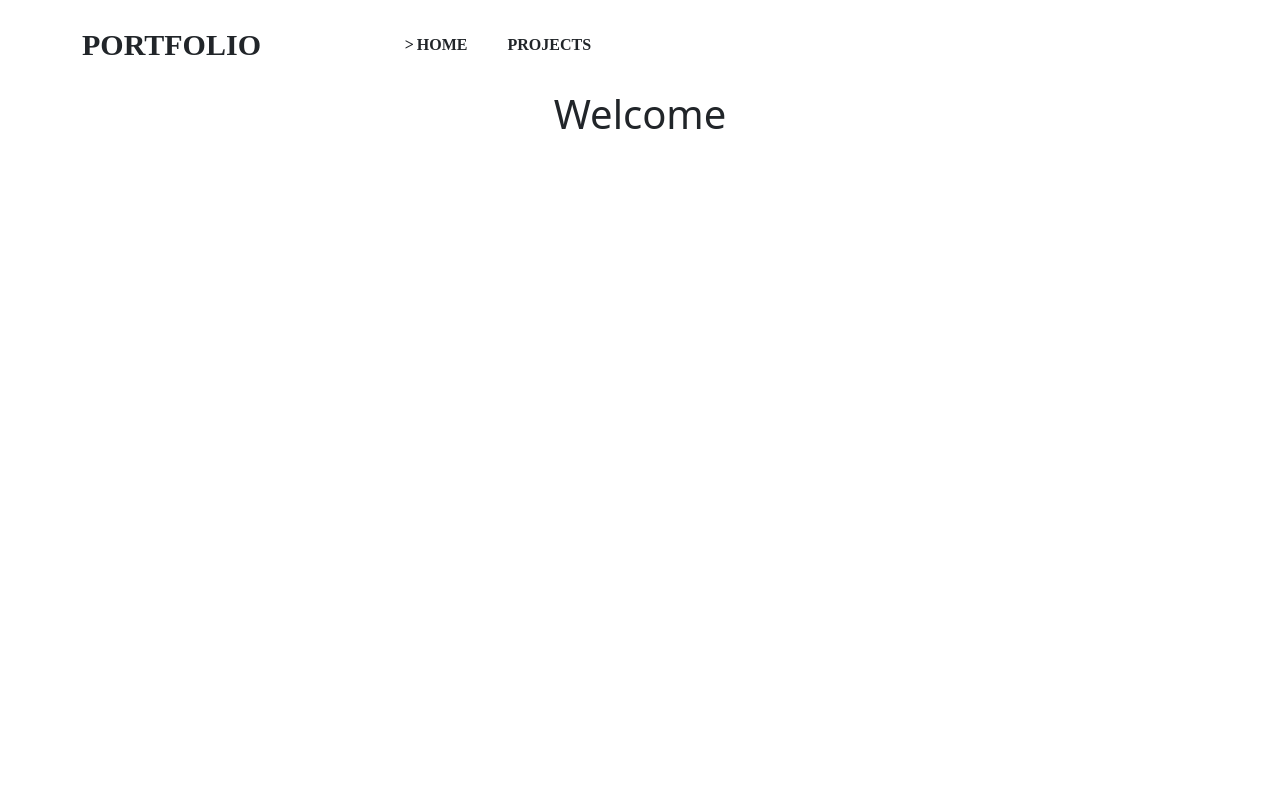
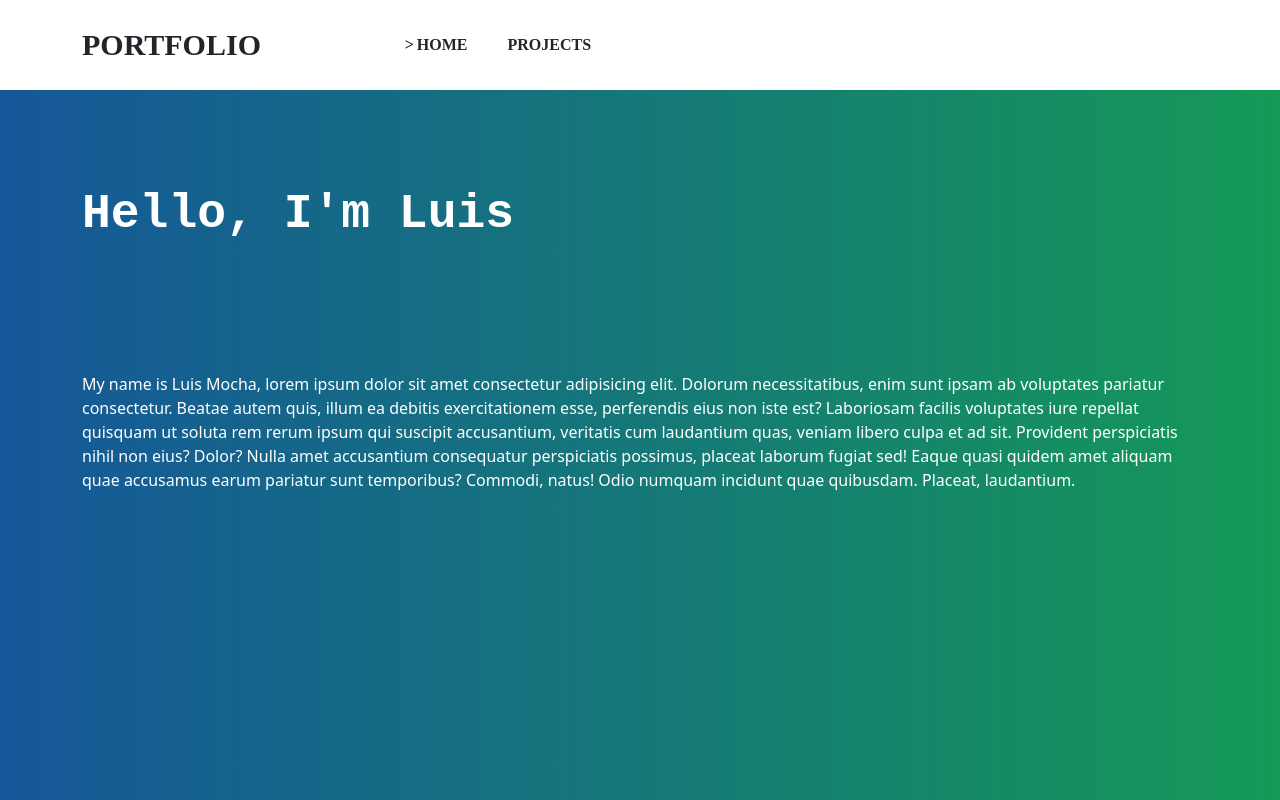
Before and after one commit to Luis-Mocha/vite-boolfolio, a Vue app: page / in a window 1280 px wide. Built offline with nearby package versions, Linux system fonts and the light colour scheme.

Commit message:
welcome page

```diff
--- a/src/pages/AppHome.vue
+++ b/src/pages/AppHome.vue
@@ -13,25 +13,65 @@
 </script>
 
 <template>
+    <div class="back-g">
+        <div class="page-hero">
+            <div class="jumbotron p-5 mb-4 rounded-3">
+                <div class="container py-5">
 
-    <h1 class="text-center">
-        Welcome
-    </h1>
+                    <h1 class="display-5 fw-bold type" style="--n:15; width: fit-content">
+                        Hello, I'm Luis
+                    </h1>
+
+                </div>
+            </div>
+
+            <div class="content">
+                <div class="container">
+                    <p>My name is Luis Mocha, lorem ipsum dolor sit amet consectetur adipisicing elit. Dolorum necessitatibus, enim sunt ipsam ab voluptates pariatur consectetur. Beatae autem quis, illum ea debitis exercitationem esse, perferendis eius non iste est?
+                    Laboriosam facilis voluptates iure repellat quisquam ut soluta rem rerum ipsum qui suscipit accusantium, veritatis cum laudantium quas, veniam libero culpa et ad sit. Provident perspiciatis nihil non eius? Dolor?
+                    Nulla amet accusantium consequatur perspiciatis possimus, placeat laborum fugiat sed! Eaque quasi quidem amet aliquam quae accusamus earum pariatur sunt temporibus? Commodi, natus! Odio numquam incidunt quae quibusdam. Placeat, laudantium.</p>
+                </div>
+            </div>
+        </div>
+    </div>
+
+
 
 </template>
 
 <style lang="scss" scoped>
 
-    li {
-        list-style-type: none;
+.back-g {
+    background: #159957;  /* fallback for old browsers */
+    background: -webkit-linear-gradient(to right, #155799, #159957);
+    background: linear-gradient(to right, #155799, #159957);
 
 
-        &.active {
-            button {
-                background-color: green;
-                color: white;
+    color: white;
+}
+
+    .page-hero {
+        height: calc(100vh - 90px);
+
+        .type {
+            font-family: monospace;
+            color:#0000;
+            background:
+            linear-gradient(-90deg,#ffffff 5px,#0000 0) 10px 0,
+            linear-gradient(#ffffff 0 0) 0 0;
+            background-size:calc(var(--n)*1ch) 200%;
+            -webkit-background-clip:padding-box,text;
+            background-clip:padding-box,text;
+            background-repeat:no-repeat;
+            animation:
+            b .7s infinite steps(1),
+            t calc(var(--n)*0.3s) steps(var(--n)) forwards;
             }
-
+            @keyframes t{
+                from {background-size:0 200%}
+            }
+            @keyframes b{
+                50% {background-position:0 -100%,0 0}
         }
     }
 
```
